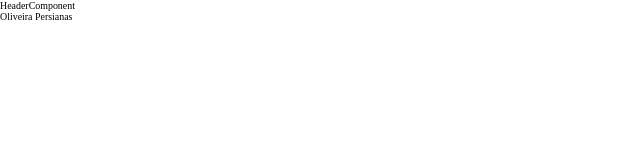
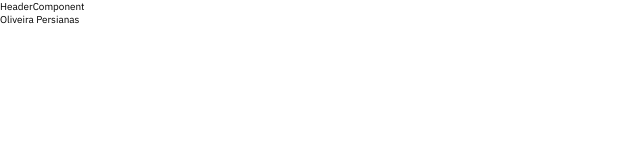
Before and after one commit to victorambrozi/oliveira-persianas, a Next.js app: page / in a window 1280 px wide. Shown: the top 160 px of the page, without its empty margins (0-640 px from the left). Built offline with nearby package versions, Linux system fonts and the light colour scheme.

Commit message:
style: adiciona cores e fonts

```diff
--- a/app/styles/global.ts
+++ b/app/styles/global.ts
@@ -1,5 +1,29 @@
 "use client"
 import { createGlobalStyle } from 'styled-components';
+import { IBM_Plex_Serif, IBM_Plex_Sans } from "next/font/google"
+
+interface Colors {
+  greyOne: string,
+  greyTwo: string,
+  greyThree: string,
+  greyFour: string,
+  greyFive: string,
+  greyGradient: string,
+  greySix: string,
+  redGradient: string,
+
+}
+export const serifFont = IBM_Plex_Serif({
+  weight: ['600', '700'],
+  style: 'normal',
+  subsets: ['latin']
+ })
+
+ export const sansFont = IBM_Plex_Sans({
+  weight: ['300','400','500','600'],
+  style: 'normal',
+  subsets: ['latin']
+ })
 
 const GlobalStyle = createGlobalStyle`
   * {
@@ -10,7 +34,29 @@
 
   html {
     font-size: 62.10%;
+    font-family: ${sansFont.style.fontFamily}
+  }
+
+  a {
+    text-decoration: none;
+    display: block;
+  }
+
+  ul {
+    list-style: none;
   }
 `
 
+export const colors: Colors = {
+  greyOne:'#F7FAF8',
+  greyTwo: '#E9EEEB',
+  greyThree: '#CADBD1',
+  greyFour: '#344039',
+  greyFive: '#25312A',
+  greyGradient: 'linear-gradient(180deg, rgba(247, 250, 248, 0.9) 0%, rgba(27, 38, 32, 0.9) 100%);',
+  greySix: '#1B2620',
+  redGradient: 'linear-gradient(92.63deg, #800000 0%, #990000 100%);',
+}
+
+
 export default GlobalStyle;
```
